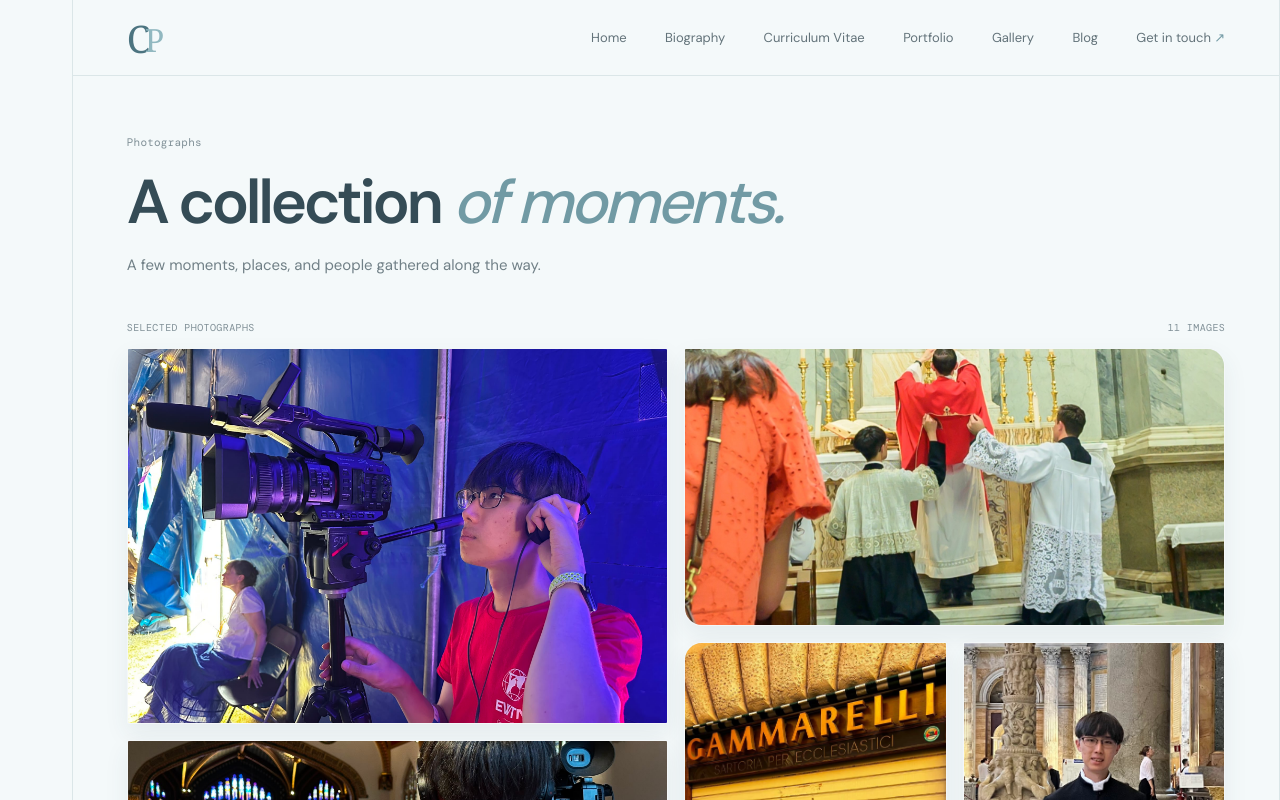
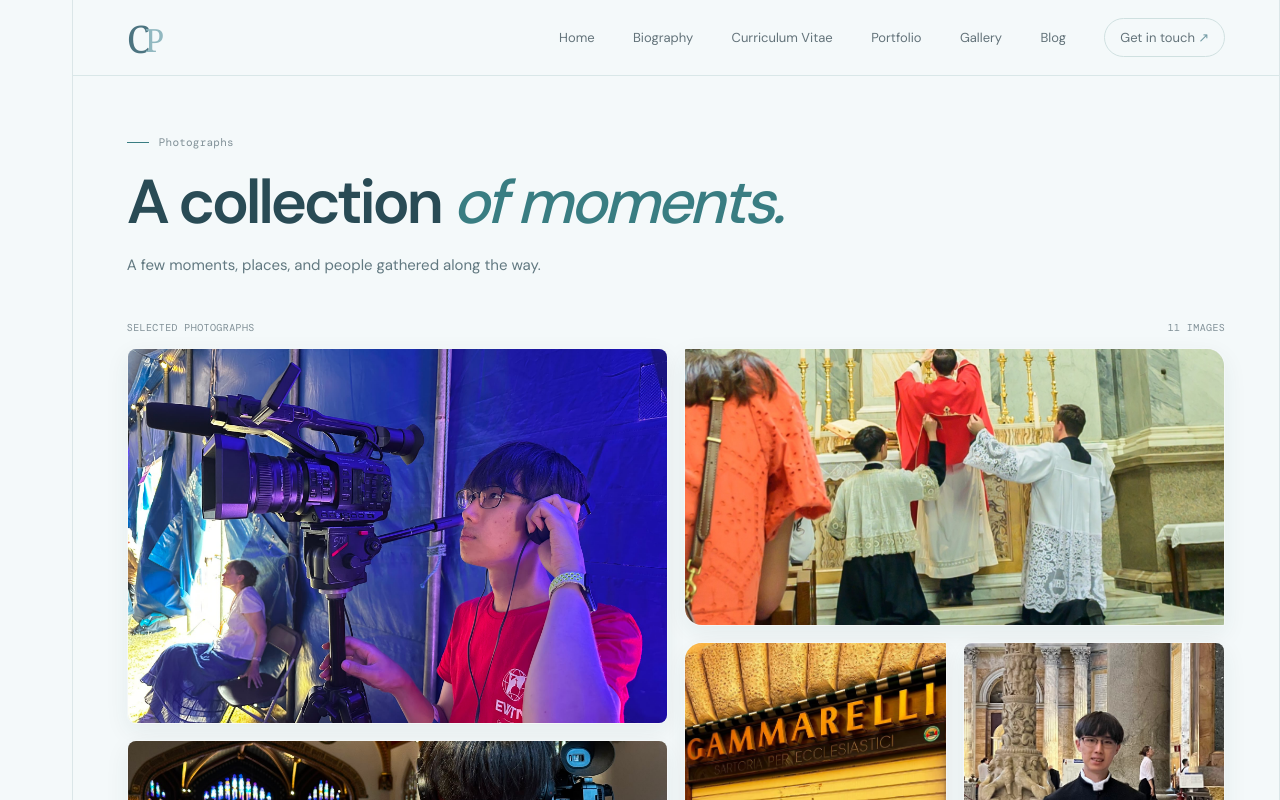
Before and after one commit to poonlonghei/poonlonghei.github.io, a Next.js app: page /gallery in a window 1280 px wide. Shown: the top 800 px of the page. Built offline with nearby package versions, Linux system fonts and the light colour scheme; a web font is replaced by a local one.

Commit message:
Update english.css

```diff
--- a/src/styles/english.css
+++ b/src/styles/english.css
@@ -1971,6 +1971,7 @@
   box-shadow: 0 24px 70px rgb(46 80 83 / 7%);
 }
 .english-home .english-about-copy { background: linear-gradient(145deg, #eaf5f3, #f5faf9); }
+.english-home .english-about-actions .english-button-outline { color: #fff !important; }
 .english-home .english-about-copy h2,
 .english-home .english-section-heading h2 { color: #294b55; }
 .english-home .english-about-detail { transition: background-color 220ms ease; }
@@ -2085,3 +2086,110 @@
   .english-home .english-intro-note,
   .english-home .english-availability span { animation: none; }
 }
+
+/* Shared motion and depth across every English page. */
+.english-header {
+  border-bottom-color: rgb(57 125 130 / 14%);
+  background: rgb(244 249 250 / 88%);
+  transition: background-color 220ms ease, box-shadow 220ms ease;
+}
+.english-brand { transition: transform 220ms ease, color 220ms ease; }
+.english-brand:hover { transform: translateY(-2px) rotate(-4deg); color: #397d82 !important; }
+.english-nav a { position: relative; transition: color 180ms ease, transform 180ms ease; }
+.english-nav a:not(.english-nav-contact)::after {
+  position: absolute;
+  right: 0;
+  bottom: 4px;
+  left: 0;
+  height: 1px;
+  background: #397d82;
+  content: "";
+  transform: scaleX(0);
+  transform-origin: left;
+  transition: transform 220ms cubic-bezier(.2,.7,.2,1);
+}
+.english-nav a:hover { transform: translateY(-1px); color: #397d82; }
+.english-nav a:hover::after,
+.english-nav a:focus-visible::after { transform: scaleX(1); }
+.english-nav-contact { padding: 10px 15px; border: 1px solid #cfe0e0; border-radius: 999px; transition: background 180ms ease, border-color 180ms ease; }
+.english-nav-contact:hover { border-color: #9bc2c3; background: #e9f4f2; }
+.english-footer { color: #74858a; }
+.english-footer-name { transition: color 180ms ease, letter-spacing 180ms ease; }
+.english-footer-name:hover { letter-spacing: .02em; }
+
+.english-content > main:not(.english-home),
+.english-content > .subpage,
+.english-content > .portfolio-markdown-page { animation: english-page-in .55s cubic-bezier(.2,.7,.2,1) both; }
+.english-content .subpage > .english-eyebrow,
+.english-content .subpage > .eyebrow { display: flex; align-items: center; gap: 10px; }
+.english-content .subpage > .english-eyebrow::before,
+.english-content .subpage > .eyebrow::before { width: 22px; height: 1px; background: #397d82; content: ""; }
+.english-content .subpage-title { color: #294b55; }
+.english-content .subpage-title em { color: #397d82; }
+.english-content .subpage-lede { color: #627981; }
+.english-content .biography-copy { position: relative; }
+.english-content .biography-copy p { transition: color 180ms ease; }
+.english-content .biography-copy p:hover { color: #355d66; }
+
+.english-content .markdown-project {
+  position: relative;
+  padding: clamp(22px, 3.5vw, 42px);
+  border: 1px solid #dce8e8;
+  border-radius: 14px;
+  background: linear-gradient(135deg, rgb(255 255 255 / 95%), rgb(244 249 248 / 88%));
+  box-shadow: 0 12px 36px rgb(37 72 77 / 5%);
+  transition: transform 260ms cubic-bezier(.2,.7,.2,1), box-shadow 260ms ease, border-color 260ms ease;
+}
+.english-content .markdown-project:hover { transform: translateY(-4px); border-color: #bad4d4; box-shadow: 0 22px 48px rgb(37 72 77 / 11%); }
+.english-content .markdown-project h2 { color: #294b55; transition: color 180ms ease; }
+.english-content .markdown-project:hover h2 { color: #397d82; }
+.english-content .markdown-tag { border-radius: 999px; background: #e9f3f1; color: #397d82; }
+.english-content .video-frame { border-radius: 10px; box-shadow: 0 12px 30px rgb(34 65 72 / 9%); }
+
+.english-content .gallery-photo { border-radius: 9px; box-shadow: 0 8px 24px rgb(34 65 72 / 7%); }
+.english-content .gallery-photo:hover,
+.english-content .gallery-photo:focus-visible { box-shadow: 0 20px 42px rgb(34 65 72 / 20%); }
+.english-content .gallery-lightbox[open] { animation: english-lightbox-in 220ms ease both; }
+.english-content .gallery-lightbox button { transition: transform 180ms ease, background-color 180ms ease; }
+.english-content .gallery-lightbox button:hover { transform: scale(1.06); }
+
+.english-content .post-list-item { transition: padding 220ms ease, border-color 220ms ease; }
+.english-content .post-list-item:hover { padding-left: 12px; border-color: #9fc4c5; }
+.english-content .post-list-item h2 a { transition: color 180ms ease; }
+.english-content .post-list-item h2 a:hover { color: #397d82; }
+.english-content .blog-archive nav a { border-radius: 7px; }
+.english-content .article-header h1 { color: #294b55; }
+.english-content .article-body h2 { position: relative; color: #294b55; }
+.english-content .article-body h2::before { position: absolute; top: .2em; right: calc(100% + 12px); width: 3px; height: 1em; border-radius: 9px; background: #71a5a7; content: ""; }
+.english-content .article-aside { border-left-color: #b8d2d1; }
+
+.english-content .resume-block { transition: border-color 220ms ease; }
+.english-content .resume-block:hover { border-color: #8eb7b8; }
+.english-content .resume-entry h3 { transition: color 180ms ease; }
+.english-content .resume-entry:hover h3 { color: #397d82; }
+.english-content .language-pill,
+.english-content .skill-pills span { border-radius: 8px; transition: transform 180ms ease, border-color 180ms ease, box-shadow 180ms ease; }
+.english-content .language-pill:hover,
+.english-content .skill-pills span:hover { transform: translateY(-3px); border-color: #b3d0d0; box-shadow: 0 8px 20px rgb(34 65 72 / 8%); }
+.english-content .resume-hero-portrait::before { border-color: #74a9aa; transition: transform 300ms ease; }
+.english-content .resume-hero-portrait:hover::before { transform: translate(7px, -7px); }
+
+@keyframes english-page-in {
+  from { opacity: 0; transform: translateY(10px); }
+  to { opacity: 1; transform: translateY(0); }
+}
+@keyframes english-lightbox-in {
+  from { opacity: 0; transform: scale(.98); }
+  to { opacity: 1; transform: scale(1); }
+}
+
+@media (max-width: 640px) {
+  .english-nav-contact { border-color: transparent; border-radius: 0; }
+  .english-content .article-body h2::before { display: none; }
+  .english-content .post-list-item:hover { padding-left: 0; }
+}
+@media (prefers-reduced-motion: reduce) {
+  .english-content > main:not(.english-home),
+  .english-content > .subpage,
+  .english-content > .portfolio-markdown-page { animation: none; }
+}
```
